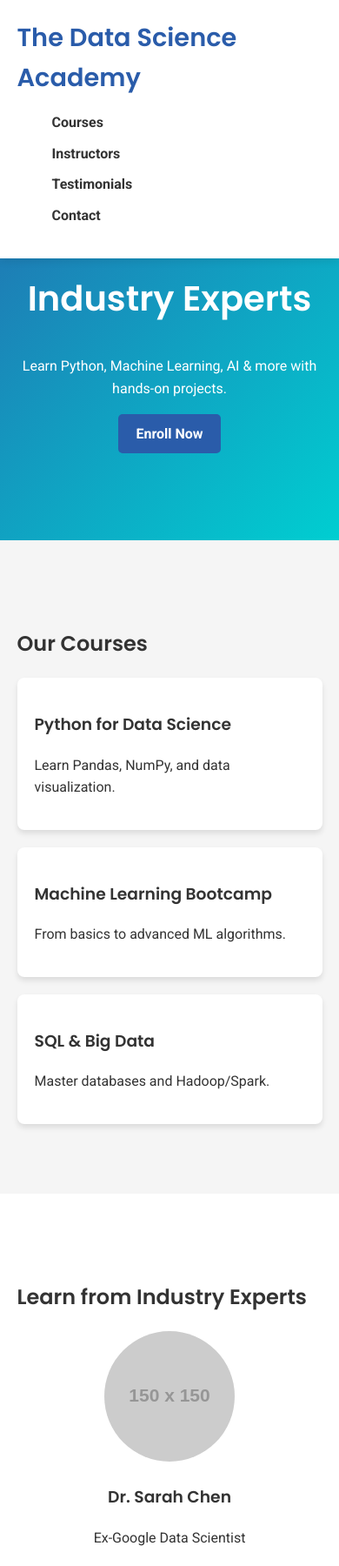
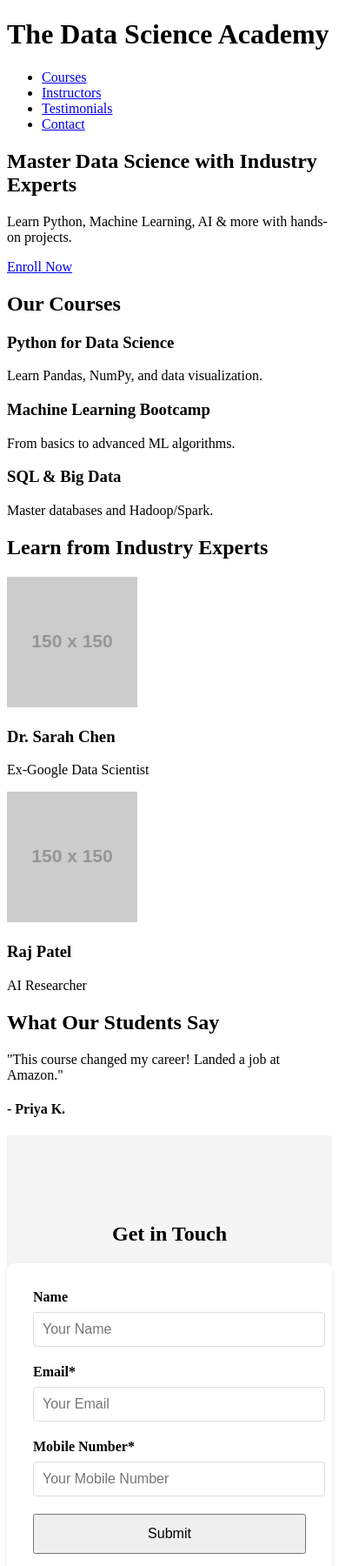
Before and after one commit to thedatascienceacademy/thedatascienceacademy.github.io, a plain HTML site: page index.html in a window 390 px wide. Shown: the top 1800 px of the page at 87% size. Drawn offline with Linux system fonts and the light colour scheme; placeholder pictures from the web are drawn by us.

Commit message:
Update styles.css

```diff
--- a/styles.css
+++ b/styles.css
@@ -1,155 +1,45 @@
-/* Global Styles */
-body {
-    font-family: 'Roboto', sans-serif;
-    margin: 0;
-    padding: 0;
-    color: #333;
-    line-height: 1.6;
-}
-
-.container {
-    width: 90%;
-    max-width: 1200px;
-    margin: 0 auto;
-}
-
-h1, h2, h3, h4 {
-    font-family: 'Poppins', sans-serif;
-}
-
-.btn {
-    display: inline-block;
-    background: #2A5CAA;
-    color: white;
-    padding: 10px 20px;
-    border-radius: 5px;
-    text-decoration: none;
-    font-weight: bold;
-    transition: background 0.3s;
-}
-
-.btn:hover {
-    background: #003366;
-}
-
-/* Header */
-header {
-    background: white;
-    box-shadow: 0 2px 10px rgba(0, 0, 0, 0.1);
-    padding: 20px 0;
-    position: fixed;
-    width: 100%;
-    z-index: 1000;
-}
-
-.logo {
-    font-size: 1.8em;
-    color: #2A5CAA;
-    margin: 0;
-}
-
-nav ul {
-    list-style: none;
-    display: flex;
-    gap: 20px;
-}
-
-nav a {
-    text-decoration: none;
-    color: #333;
-    font-weight: 600;
-}
-
-/* Hero Section */
-.hero {
-    background: linear-gradient(135deg, #2A5CAA, #00CED1);
-    color: white;
-    padding: 150px 0 100px;
+/* Add this to your existing CSS file */
+.contact {
+    padding: 80px 0;
+    background: #F5F5F5;
     text-align: center;
 }
 
-.hero h2 {
-    font-size: 2.5em;
-}
-
-/* Courses Section */
-.courses {
-    padding: 80px 0;
-    background: #F5F5F5;
-}
-
-.course-grid {
-    display: grid;
-    grid-template-columns: repeat(auto-fit, minmax(300px, 1fr));
-    gap: 20px;
-}
-
-.course-card {
+.contact form {
+    max-width: 500px;
+    margin: 0 auto;
     background: white;
-    padding: 20px;
+    padding: 30px;
     border-radius: 8px;
     box-shadow: 0 4px 6px rgba(0, 0, 0, 0.1);
 }
 
-/* Instructors */
-.instructors {
-    padding: 80px 0;
+.form-group {
+    margin-bottom: 20px;
+    text-align: left;
 }
 
-.instructor-grid {
-    display: flex;
-    gap: 30px;
-    justify-content: center;
-    flex-wrap: wrap;
+.form-group label {
+    display: block;
+    margin-bottom: 8px;
+    font-weight: 600;
 }
 
-.instructor-card {
-    text-align: center;
-    max-width: 200px;
+.form-group input {
+    width: 100%;
+    padding: 10px;
+    border: 1px solid #ddd;
+    border-radius: 4px;
+    font-size: 16px;
 }
 
-.instructor-card img {
-    border-radius: 50%;
-    width: 150px;
-    height: 150px;
-    object-fit: cover;
+.form-group input:focus {
+    border-color: #2A5CAA;
+    outline: none;
 }
 
-/* Testimonials */
-.testimonials {
-    background: #E0E0E0;
-    padding: 80px 0;
-    text-align: center;
+.contact .btn {
+    width: 100%;
+    padding: 12px;
+    font-size: 16px;
 }
-
-.testimonial-card {
-    background: white;
-    padding: 30px;
-    border-radius: 8px;
-    max-width: 600px;
-    margin: 0 auto;
-}
-
-/* CTA */
-.cta {
-    text-align: center;
-    padding: 80px 0;
-    background: #FF6B35;
-    color: white;
-}
-
-/* Footer */
-footer {
-    background: #333;
-    color: white;
-    text-align: center;
-    padding: 20px 0;
-}
-
-/* Mobile Responsive */
-@media (max-width: 768px) {
-    nav ul {
-        flex-direction: column;
-        gap: 10px;
-    }
-}
```
